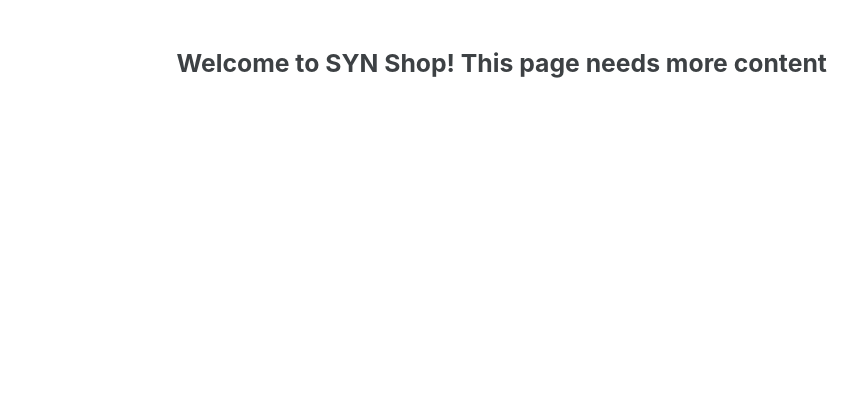
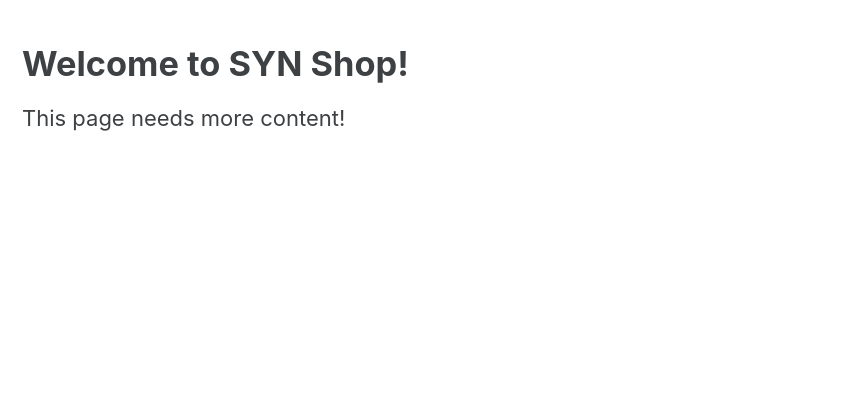
Before and after one commit to synshop/membership.synshop.org, a Flask app: template templates/welcome.html in a window 1280 px wide. Shown: the part 312-732 px from the top of the page, without its empty margins (0-867 px from the left). Run offline with Flask 3, Linux system fonts and the light colour scheme; the template is opened without the code that fills it, so the values that code supplies are empty; parts of the project's set-up code (start-up, migrations or seed data) failed here and were passed over; some libraries are stand-ins or nearby versions.

Commit message:
fixing up the static content

```diff
--- a/templates/index.html
+++ b/templates/index.html
@@ -6,6 +6,7 @@
     <title>SYN Shop Membership Management</title>
     <link href="{{ url_for('static', filename='images/favicon.ico') }}" rel="icon" >
     <link href="{{ url_for('static', filename='css/main.css') }}" rel="stylesheet">
+    <noscript>this site requires javascript for both membership.synshop.net and synshop.auth0.com</noscript>
     <script src="{{ url_for('static', filename='js/main.min.js') }}"></script>
     <link href="https://cdn.jsdelivr.net/npm/@fortawesome/fontawesome-free@5/css/all.min.css" rel="preload" as="style" onload="this.onload=null;this.rel='stylesheet'">
   </head>
--- a/templates/validate.html
+++ b/templates/validate.html
@@ -6,7 +6,7 @@
     <title>SYN Shop Membership Management</title>
     <link href="{{ url_for('static', filename='css/bootstrap.min.css') }}" rel="stylesheet">
     <link href="{{ url_for('static', filename='css/main.css') }}" rel="stylesheet">
-
+    <noscript>this site requires javascript for both membership.synshop.net and synshop.auth0.com</noscript>
     <script src="{{ url_for('static', filename='js/bootstrap.bundle.min.js') }}"></script>
     <script src="{{ url_for('static', filename='js/main.min.js') }}"></script>
   </head>
--- a/templates/welcome.html
+++ b/templates/welcome.html
@@ -4,11 +4,11 @@
     <meta charset="utf-8">
     <meta name="viewport" content="width=device-width, initial-scale=1">
     <title>SYN Shop Membership Management</title>
-    <link href="{{ url_for('static', filename='css/bootstrap.min.css') }}" rel="stylesheet">
+    <link href="{{ url_for('static', filename='images/favicon.ico') }}" rel="icon" >
     <link href="{{ url_for('static', filename='css/main.css') }}" rel="stylesheet">
-
-    <script src="{{ url_for('static', filename='js/bootstrap.bundle.min.js') }}"></script>
+    <noscript>this site requires javascript for both membership.synshop.net and synshop.auth0.com</noscript>
     <script src="{{ url_for('static', filename='js/main.min.js') }}"></script>
+    <link href="https://cdn.jsdelivr.net/npm/@fortawesome/fontawesome-free@5/css/all.min.css" rel="preload" as="style" onload="this.onload=null;this.rel='stylesheet'">
   </head>
 
   <body class="layout--splash">
@@ -64,9 +64,15 @@
     </div>
   </div>
 
-    <div class="container-fluid" style="width:75%">
-        <h3>Welcome to SYN Shop!  This page needs more content</h3>
+  <div id="main" role="main">
+    <div class="page__inner-wrap">
+    <section class="page__content e-content" itemprop="text">
+
+      <h1 id="new-members">Welcome to SYN Shop!</h1>
+      <p>This page needs more content!</p>
     </div>
+  </div>
 </div>
+
 </body>
 </html>
```
Also changed, not shown: templates/borked.html (+7 -4 lines).
